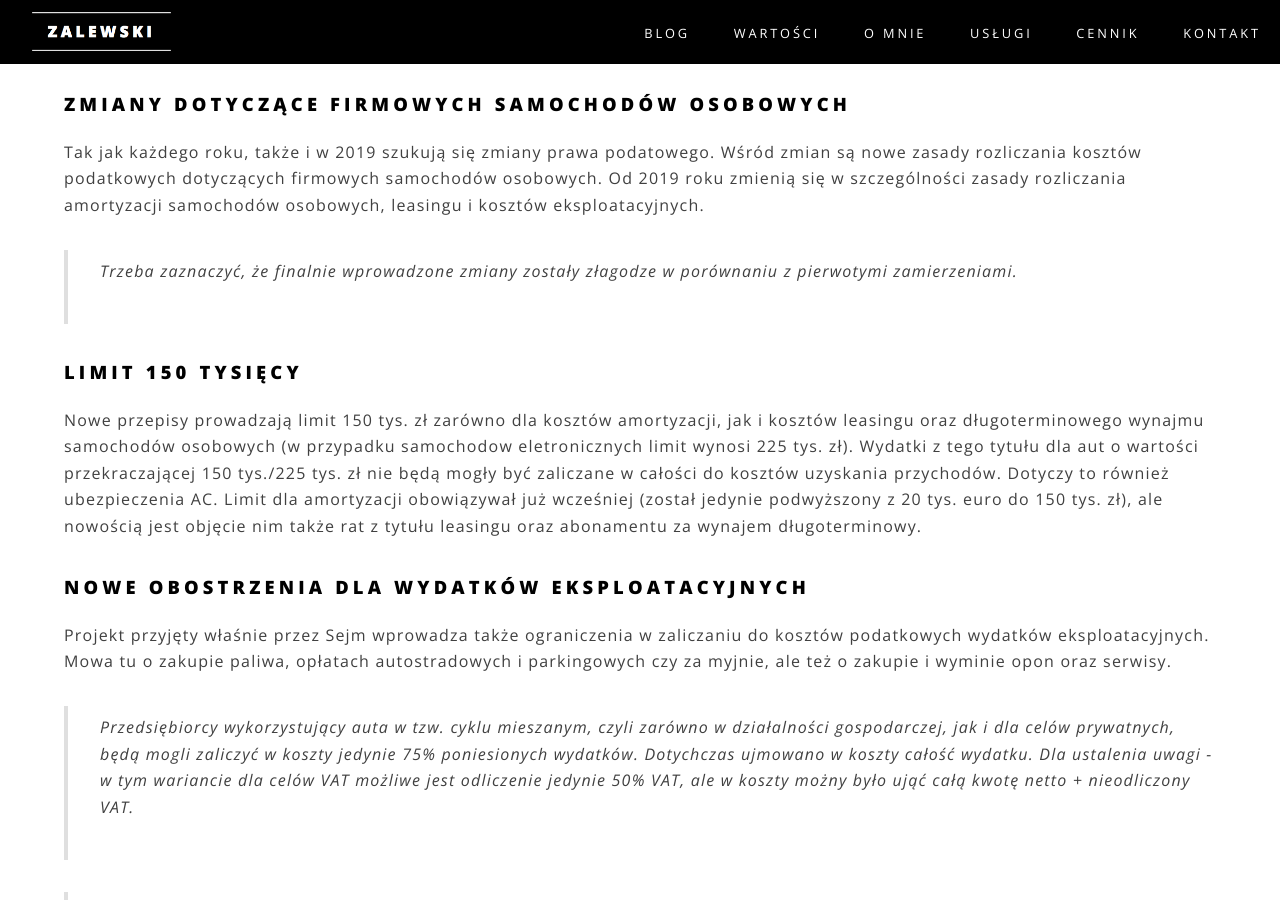
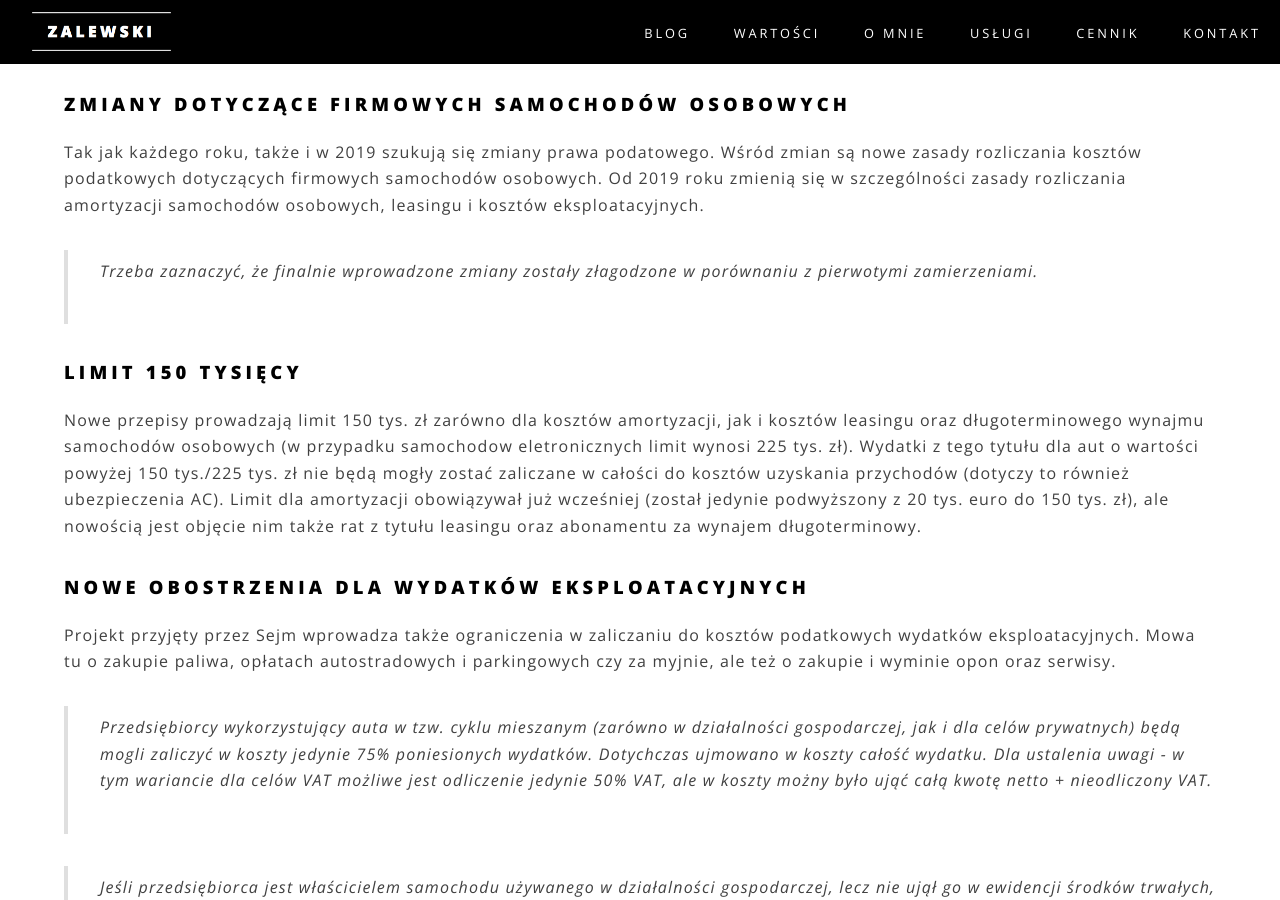
Before and after one commit to zalewskifinance/zalewskifinance.github.io, a Jekyll site: the page built from _posts/2018-12-06-zmiany.md, in a window 1280 px wide and 900 px high, scrolled down 296 px. Built offline with Jekyll 4.4.1, drawn with Linux system fonts in a browser that asks for light colours.

Commit message:
Update 2018-12-06-zmiany.md

```diff
--- a/_posts/2018-12-06-zmiany.md
+++ b/_posts/2018-12-06-zmiany.md
@@ -9,16 +9,17 @@
 Tak jak każdego roku, także i w 2019 szukują się zmiany prawa podatowego.
 Wśród zmian są nowe zasady rozliczania kosztów podatkowych dotyczących firmowych samochodów osobowych. Od 2019 roku zmienią się w szczególności zasady rozliczania amortyzacji samochodów osobowych, leasingu i kosztów eksploatacyjnych.
 
-> Trzeba zaznaczyć, że finalnie wprowadzone zmiany zostały złagodze w porównaniu z pierwotymi zamierzeniami.
+> Trzeba zaznaczyć, że finalnie wprowadzone zmiany zostały złagodzone w porównaniu z pierwotymi zamierzeniami.
 
 ### Limit 150 tysięcy
-Nowe przepisy prowadzają limit 150 tys. zł zarówno dla kosztów amortyzacji, jak i kosztów leasingu oraz długoterminowego wynajmu samochodów osobowych (w przypadku samochodow eletronicznych limit wynosi 225 tys. zł). Wydatki z tego tytułu dla aut o wartości przekraczającej 150 tys./225 tys. zł nie będą mogły być zaliczane w całości do kosztów uzyskania przychodów. Dotyczy to również ubezpieczenia AC.
+Nowe przepisy prowadzają limit 150 tys. zł zarówno dla kosztów amortyzacji, jak i kosztów leasingu oraz długoterminowego wynajmu samochodów osobowych (w przypadku samochodow eletronicznych limit wynosi 225 tys. zł).
+Wydatki z tego tytułu dla aut o wartości powyżej 150 tys./225 tys. zł nie będą mogły zostać zaliczane w całości do kosztów uzyskania przychodów (dotyczy to również ubezpieczenia AC).
 Limit dla amortyzacji obowiązywał już wcześniej (został jedynie podwyższony z 20 tys. euro do 150 tys. zł), ale nowością jest objęcie nim także rat z tytułu leasingu oraz abonamentu za wynajem długoterminowy.
 
 ### Nowe obostrzenia dla wydatków eksploatacyjnych
-Projekt przyjęty właśnie przez Sejm wprowadza także ograniczenia w zaliczaniu do kosztów podatkowych wydatków eksploatacyjnych. Mowa tu o zakupie paliwa, opłatach autostradowych i parkingowych czy za myjnie, ale też o zakupie i wyminie opon oraz serwisy.
+Projekt przyjęty przez Sejm wprowadza także ograniczenia w zaliczaniu do kosztów podatkowych wydatków eksploatacyjnych. Mowa tu o zakupie paliwa, opłatach autostradowych i parkingowych czy za myjnie, ale też o zakupie i wyminie opon oraz serwisy.
 
-> Przedsiębiorcy wykorzystujący auta w tzw. cyklu mieszanym, czyli zarówno w działalności gospodarczej, jak i dla celów prywatnych, będą mogli zaliczyć w koszty jedynie 75% poniesionych wydatków. Dotychczas ujmowano w koszty całość wydatku. Dla ustalenia uwagi - w tym wariancie dla celów VAT możliwe jest odliczenie jedynie 50% VAT, ale w koszty możny było ująć całą kwotę netto + nieodliczony VAT.
+> Przedsiębiorcy wykorzystujący auta w tzw. cyklu mieszanym (zarówno w działalności gospodarczej, jak i dla celów prywatnych) będą mogli zaliczyć w koszty jedynie 75% poniesionych wydatków. Dotychczas ujmowano w koszty całość wydatku. Dla ustalenia uwagi - w tym wariancie dla celów VAT możliwe jest odliczenie jedynie 50% VAT, ale w koszty możny było ująć całą kwotę netto + nieodliczony VAT.
 
 > Jeśli przedsiębiorca jest właścicielem samochodu używanego w działalności gospodarczej, lecz nie ujął go w ewidencji środków trwałych, może rozliczyć jedynie 20% wydatków jako koszty uzyskania przychodu. Wcześniej obowiązywała kilometrówka, którą właściciel był zobowiązany przygotowywać, aby odliczyć całośc kosztów do wysokości limitu.
 
```
